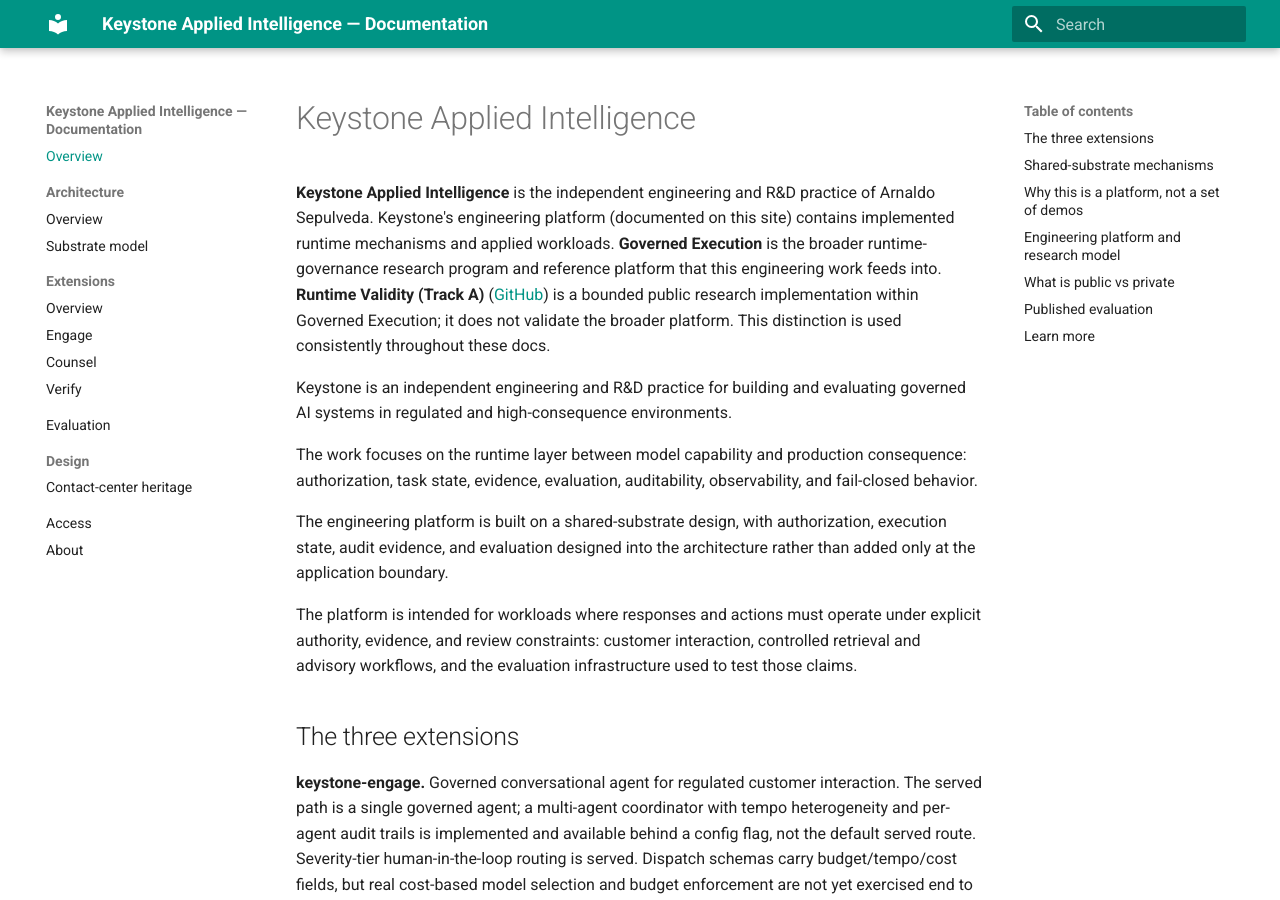
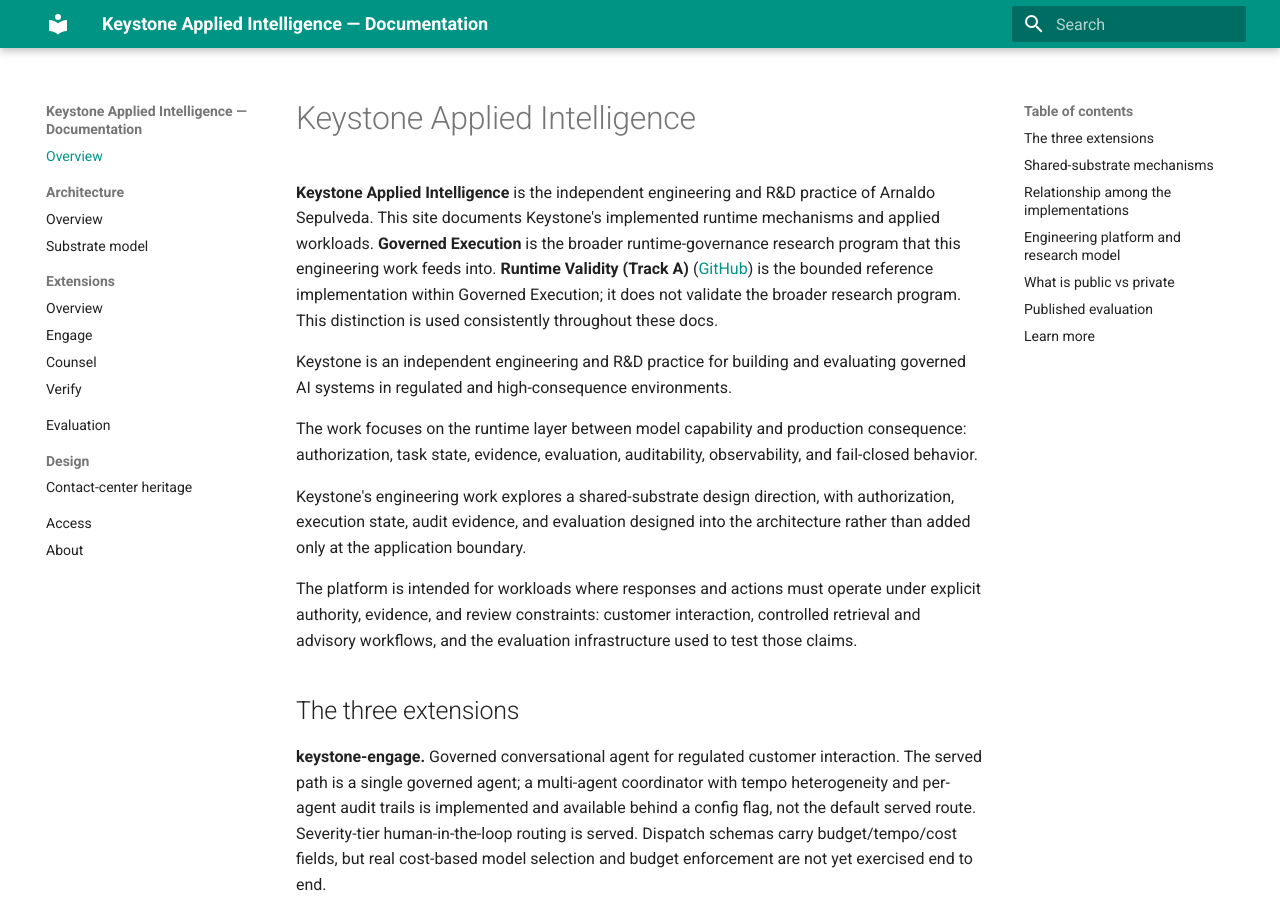
Before and after one commit to getkeystone/keystone-platform-docs, an MkDocs documentation site: the page built from docs/index.md, in a window 1280 px wide and 900 px high. Built offline with MkDocs 1.6.1 and Material for MkDocs 9.7.7, drawn with Linux system fonts in a browser that asks for light colours; some of the changed text lies outside the part shown.

Commit message:
Align docs with current implementation boundaries
Co-Authored-By: Claude Sonnet 5 <noreply@anthropic.com>

```diff
--- a/docs/index.md
+++ b/docs/index.md
@@ -1,13 +1,14 @@
 # Keystone Applied Intelligence
 
 **Keystone Applied Intelligence** is the independent engineering and R&D
-practice of Arnaldo Sepulveda. Keystone's engineering platform (documented on
-this site) contains implemented runtime mechanisms and applied workloads. **Governed Execution** is the broader runtime-governance research
-program and reference platform that this engineering work feeds into.
-**Runtime Validity (Track A)** ([GitHub](https://github.com/getkeystone/runtime-validity))
-is a bounded public research implementation within Governed Execution; it does
-not validate the broader platform. This distinction is used consistently
-throughout these docs.
+practice of Arnaldo Sepulveda. This site documents Keystone's implemented
+runtime mechanisms and applied workloads. **Governed Execution** is the
+broader runtime-governance research program that this engineering work feeds
+into. **Runtime Validity (Track A)**
+([GitHub](https://github.com/getkeystone/runtime-validity)) is the bounded
+reference implementation within Governed Execution; it does not validate the
+broader research program. This distinction is used consistently throughout
+these docs.
 
 Keystone is an independent engineering and R&D practice for building and
 evaluating governed AI systems in regulated and high-consequence environments.
@@ -16,7 +17,7 @@ The work focuses on the runtime layer between model capability and production
 consequence: authorization, task state, evidence, evaluation, auditability,
 observability, and fail-closed behavior.
 
-The engineering platform is built on a shared-substrate design, with
+Keystone's engineering work explores a shared-substrate design direction, with
 authorization, execution state, audit evidence, and evaluation designed into
 the architecture rather than added only at the application boundary.
 
@@ -85,7 +86,7 @@ substrate dimensions of the research model (see
 [Engineering platform and research model](#engineering-platform-and-research-model)),
 and should not be read as such.
 
-## Why this is a platform, not a set of demos
+## Relationship among the implementations
 
 The architecture is organized around a shared-substrate design, while the
 current public workload implementations remain separately composed.
@@ -113,9 +114,9 @@ design for LLM-based systems. See [contact-center heritage →](design/heritage.
 Keystone distinguishes the implemented runtime from the research model being
 developed around it.
 
-The implemented runtime contains concrete services such as agent registration,
-task state, authorization, event coordination, audit evidence, evaluation, and
-model dispatch.
+The current Keystone repositories contain concrete mechanisms such as agent
+registration, task state, authorization, event coordination, audit evidence,
+evaluation, and model dispatch, attributed to their workload above.
 
 The working research architecture, *Governed Execution as a Runtime Contract*,
 proposes identity, task state, tempo, cost, currency, and fidelity as candidate
--- a/mkdocs.yml
+++ b/mkdocs.yml
@@ -1,7 +1,8 @@
 site_name: Keystone Applied Intelligence — Documentation
 site_description: >-
-  Governed AI platform for regulated enterprises. Architecture, extensions,
-  evaluation methodology, and access policy — the public documentation surface.
+  Engineering documentation for Keystone Applied Intelligence: retrieval,
+  conversational AI, evaluation, implementation boundaries, and bounded
+  runtime-governance research.
 site_url: https://docs.getkeystone.ai/
 
 theme:
```
Also changed, not shown: README.md (+18 -7 lines), docs/extensions/engage.md (+5 -2 lines).
